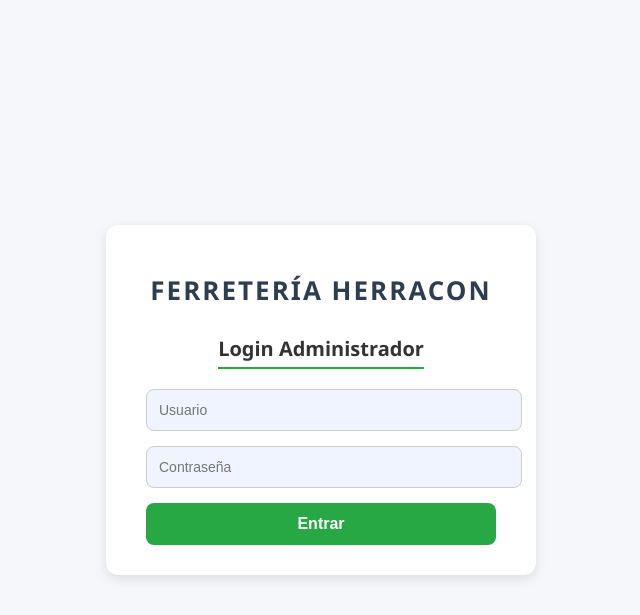
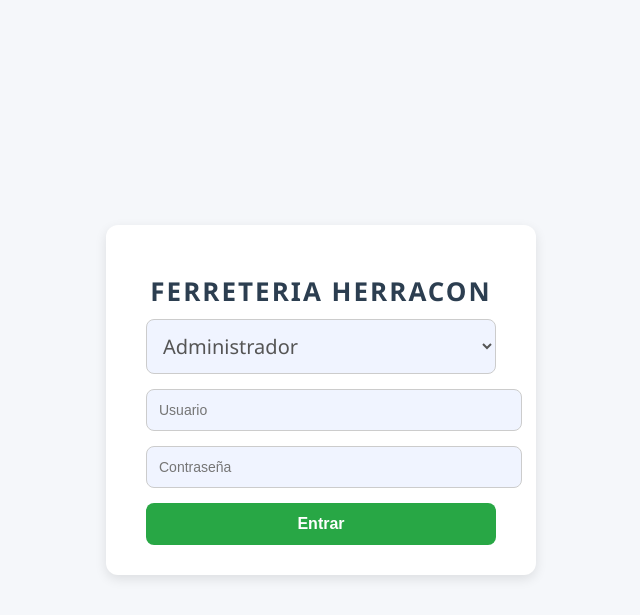
Before and after one commit to Jaelhp/PROYECTO-CS-25B, a Django app: page /accounts/login/ in a window 1280 px wide. Shown: the top 615 px of the page, without its empty margins (319-959 px from the left). Run offline with Django 4.2, Linux system fonts and the light colour scheme.

Commit message:
mejoras en el login

```diff
--- a/accounts/static/accounts/style.css
+++ b/accounts/static/accounts/style.css
@@ -27,7 +27,7 @@ body {
 }
 
 /* Inputs */
-.login-container input {
+.login-container input{
   display: block;
   width: 100%;
   padding: 12px;
@@ -36,6 +36,20 @@ body {
   border-radius: 8px;
   background: #f0f4ff;
   font-size: 14px;
+}
+
+.login-container select{
+  display: block;
+  width: 100%;
+  padding: 12px;
+  margin-bottom: 15px;
+  color: #555;
+  font-family: 'Segoe UI', Tahoma, Geneva, Verdana, sans-serif;
+  border: 1px solid #ccc;
+  border-radius: 8px;
+  background: #f0f4ff;
+  font-size: 20px;
+
 }
 
 /* Botón */
--- a/templates/accounts/login.html
+++ b/templates/accounts/login.html
@@ -11,13 +11,16 @@
   <div class="login-container">
 
     <!-- Título principal -->
-    <h1 class="main-title">Ferretería HERRACON</h1>
-
-    <!-- Subtítulo de login -->
-    <h2 class="subtitle">Login Administrador</h2>
+    <h1 class="main-title">FERRETERIA HERRACON</h1>
 
     <form method="post">
       {% csrf_token %}
+      <select name="rol" required>
+      <option value="administrador">Administrador</option>
+      <option value="vendedor">Vendedor</option>
+      <option value="caja">Caja</option>
+      </select>
+
       <input name="username" placeholder="Usuario" required>
       <input name="password" type="password" placeholder="Contraseña" required>
       <button type="submit">Entrar</button>
```
